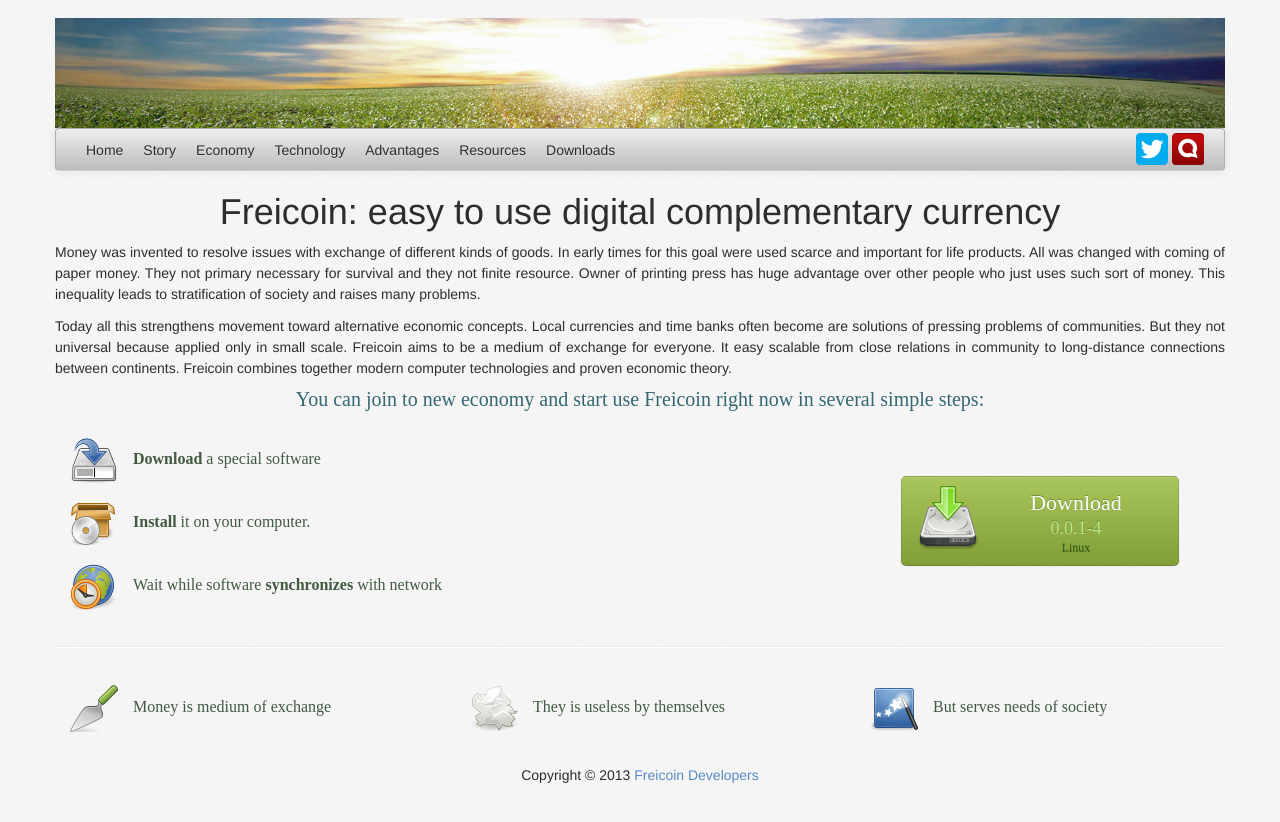
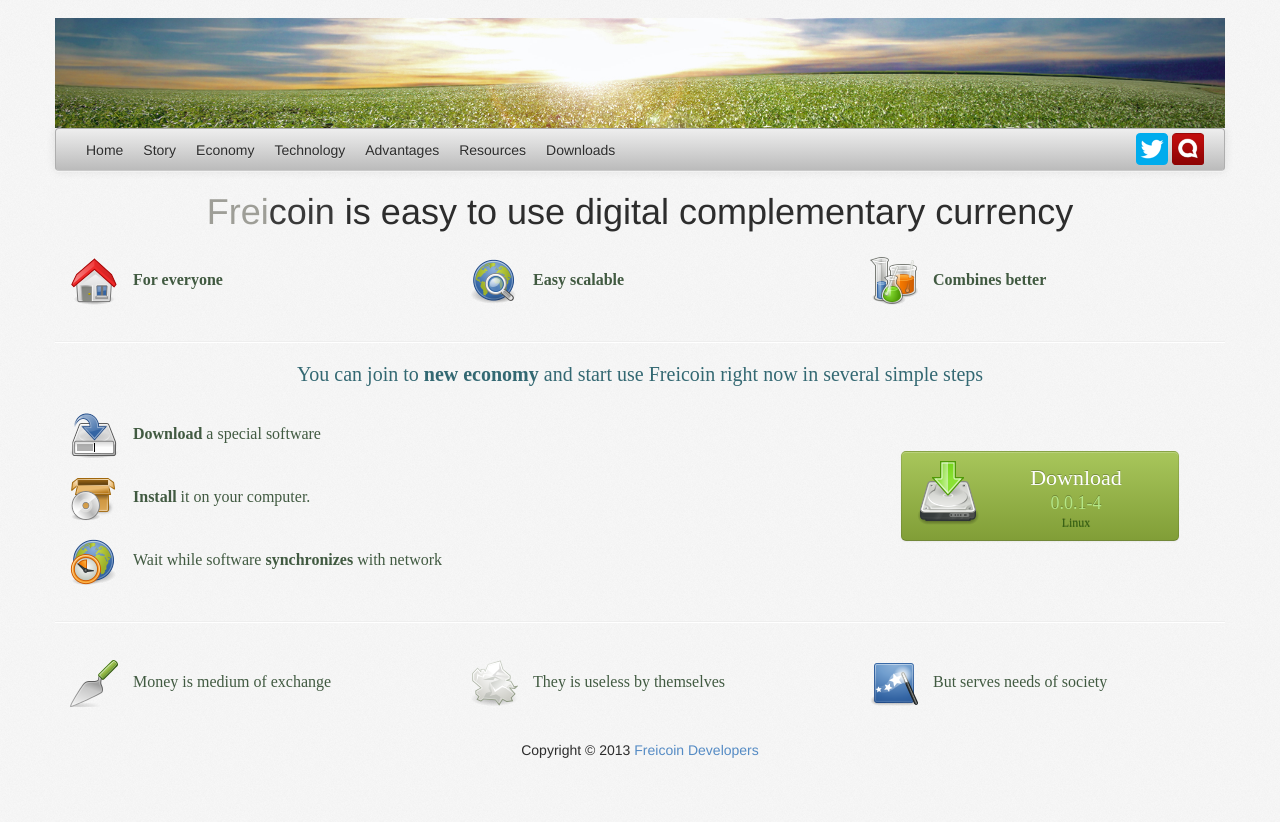
Before and after one commit to freicoin/freico.in, a Jekyll site: the page built from index.md, in a window 1280 px wide. Shown: the top 822 px of the page. Built offline with Jekyll 4.4.1, drawn with Linux system fonts in a browser that asks for light colours; nearby versions of some CDN libraries; some web fonts are replaced; comment, search, counter and statistics services are not loaded.

Commit message:
Radically simplified main page

```diff
--- a/index.md
+++ b/index.md
@@ -2,14 +2,34 @@
 layout: default
 groups: ['primary']
 menu: Home
-title: Freicoin - easy to use digital complementary currency
+title: Freicoin is easy to use digital complementary currency
 ---
+
+<h1 class="main"><i>Frei</i><b>coin</b> is easy to use digital complementary currency</h1>
+
+<div class="row">
+  <div class="span4">
+    <ul class="big_icons">
+      <li><img src="/static/images/main/everyone.png" /><b>For everyone</b></li>
+    </ul>
+  </div>
+  <div class="span4">
+    <ul class="big_icons">
+      <li><img src="/static/images/main/scalable.png" /><b>Easy scalable</b></li>
+    </ul>
+  </div>
+  <div class="span4">
+    <ul class="big_icons">
+      <li><img src="/static/images/main/combines.png" /><b>Combines better</b></li>
+    </ul>
+  </div>
+</div>
+
+<hr/>
+
 <div class="row">
   <div class="span12">
-    <h1>Freicoin: easy to use digital complementary currency</h1>
-    <p>Money was invented to resolve issues with exchange of different kinds of goods. In early times for this goal were used scarce and important for life products. All was changed with coming of paper money. They not primary necessary for survival and they not finite resource. Owner of printing press has huge advantage over other people who just uses such sort of money. This inequality leads to stratification of society and raises many problems.</p>
-    <p>Today all this strengthens movement toward alternative economic concepts. Local currencies and time banks often become are solutions of pressing problems of communities. But they not universal because applied only in small scale. Freicoin aims to be a medium of exchange for everyone. It easy scalable from close relations in community to long-distance connections between continents. Freicoin combines together modern computer technologies and proven economic theory.</p>
-    <p class="join">You can join to new economy and start use Freicoin right now in several simple steps:</p>
+    <p class="join">You can join to <b>new economy</b> and start use Freicoin right now in several simple steps</p>
   </div>
 </div>
 
```
